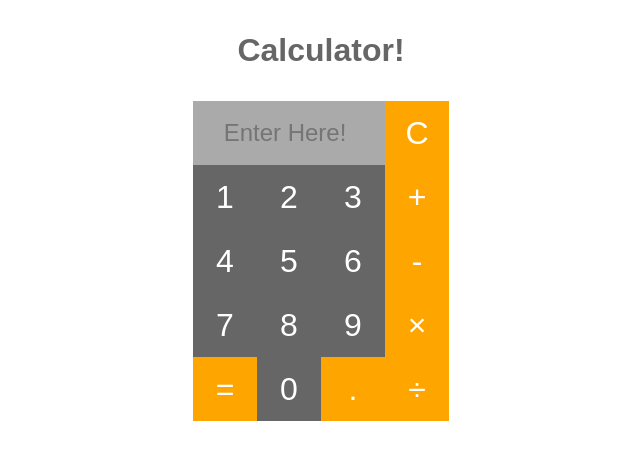
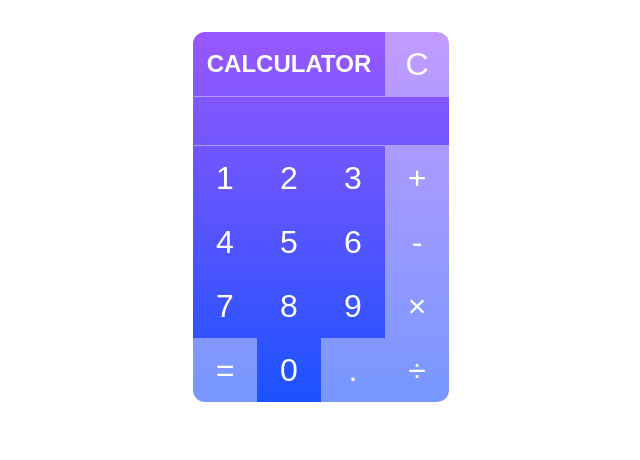
Before and after one commit to anjalipriya2526/calculator, a plain HTML site: page index.html in a window 1280 px wide. Shown: the whole page, without its empty margins (319-959 px from the left). Drawn offline with Linux system fonts and the light colour scheme.

Commit message:
Calculator v2.0

```diff
--- a/calc.js
+++ b/calc.js
@@ -1,15 +1,17 @@
 var result = document.getElementById("resultBox");
 
-function clickedNum (numValue) {
-    result.value += numValue;
+function clickedNum (passedValue) {
+    result.value += passedValue;
 }
 
 function clickedEquals() {
     if(result.value === ""){
         result.value = "0";
+    } else {
+    var resultExp = (result.value).replace(/[\u00d7]/gi, "*").replace(/[\u00f7]/gi, "/");
+    var resultNum = eval(resultExp);
+    result.value = resultNum.toString();
     }
-    var resultNum = eval(result.value);
-    result.value = resultNum.toString();
 }
 
 function clickedClear() {
--- a/index.html
+++ b/index.html
@@ -4,41 +4,41 @@
     <meta charset="utf-8">
     <meta name="viewport" content="width=device-width, initial-scale=1, shrink-to-fit=no">
     <link rel="stylesheet" href="main.css">
-
     <title>Calculate!</title>
   </head>
   <body>
-    <h1 class="heading">Calculator!</h1>
     <form>
         <table class="calcTable" border="0" cellspacing="0">
             <tr>
-                <th colspan="3">
-                <input type="text" class="resultBox" id="resultBox" placeholder="Enter Here!" value=""></th>
-                <td><button type="button" onclick="clickedClear();" class="btn btnOrange">C</button></td>
+            <td colspan="3"><h1 class="heading">CALCULATOR</h1></td>
+                <td><button type="button" onclick="clickedClear();" class="btn btnWhite">C</button></td></tr>
+            <tr>
+                <td colspan="4">
+                <input type="text" autocomplete="off" class="resultBox" id="resultBox" onblur="this.focus()" spellcheck="false" value="" autofocus></td>
             </tr>
             <tr>
             <td><button type="button" onclick="clickedNum('1');" class="btn">1</button></td>
             <td><button type="button" onclick="clickedNum('2');" class="btn">2</button></td>
             <td><button type="button" onclick="clickedNum('3');" class="btn">3</button></td>
-            <td><button type="button" onclick="clickedNum('+');" class="btn btnOrange">+</button></td>
+            <td><button type="button" onclick="clickedNum('+');" class="btn btnWhite">+</button></td>
             </tr>
             <tr>
             <td><button type="button" onclick="clickedNum('4');" class="btn">4</button></td>
             <td><button type="button" onclick="clickedNum('5');" class="btn">5</button></td>
             <td><button type="button" onclick="clickedNum('6');" class="btn">6</button></td>
-            <td><button type="button" onclick="clickedNum('-');" class="btn btnOrange">-</button></td>
+            <td><button type="button" onclick="clickedNum('-');" class="btn btnWhite">&#45;</button></td>
             </tr>
             <tr>
             <td><button type="button" onclick="clickedNum('7');" class="btn">7</button></td>
             <td><button type="button" onclick="clickedNum('8');" class="btn">8</button></td>
             <td><button type="button" onclick="clickedNum('9');" class="btn">9</button></td>
-            <td><button type="button" onclick="clickedNum('*');" class="btn btnOrange">&times;</button></td>
+            <td><button type="button" onclick="clickedNum('\u00d7');" class="btn btnWhite">&times;</button></td>
             </tr>
             <tr>
-            <td><button type="button" onclick="clickedEquals();" class="btn btnOrange">=</button></td>
+            <td><button type="button" onclick="clickedEquals();" class="btn btnWhite">=</button></td>
             <td><button type="button" onclick="clickedNum('0');" class="btn">0</button></td>
-            <td><button type="button" onclick="clickedNum('.');" class="btn btnOrange">.</button></td>
-            <td><button type="button" onclick="clickedNum('/');" class="btn btnOrange">&divide;</button></td>
+            <td><button type="button" onclick="clickedNum('.');" class="btn btnWhite">.</button></td>
+            <td><button type="button" onclick="clickedNum('\u00f7');" class="btn btnWhite">&divide;</button></td>
             </tr>
         </table>
 
--- a/main.css
+++ b/main.css
@@ -3,62 +3,66 @@
     padding: 0;
 }
 
-.heading{
+.heading {
+    cursor: default;
+    display: block;
+    width: 12rem;
+    height: 4rem;
     font-family: "Arial";
-    color: #666666;
+    font-size: 1.5rem;
+    line-height: 4rem;
+    color: white;
     text-align: center;
-    margin: 2rem 0;
 }
 
-.calcTable{
-    margin: auto;
+.calcTable {
+    border-collapse: collapse;
+    border-radius: 12px;
+    margin: 2rem auto 0;
+    background: rgba(153,88,255,1);
+    background: -webkit-linear-gradient(rgba(153,88,255,1),rgba(27,82,255,1));
+    background: -moz-linear-gradient(rgba(153,88,255,1),rgba(27,82,255,1));
+    background: -o-linear-gradient(rgba(153,88,255,1),rgba(27,82,255,1));
+    background: linear-gradient(rgba(153,88,255,1),rgba(27,82,255,1));
 }
 
-.calcTable th
-{
-    width: 12rem;
-    height: 4rem;
-}
-
-.calcTable td
-{
-    width: 4rem;
-    height: 4rem;
-}
-
-.btn{
+.btn {
+    cursor: pointer;
     height: 4rem;
     width: 4rem;
     color: white;
-    background-color: #666666;
+    font-family: "Arial";
+    background-color: rgba(255,255,255,0);
     font-size: 2rem;
     border: none;
 }
 
-.btn:hover{
-    background-color: black;
+.btn:hover {
+    background-color: rgba(255,255,255,0.6);
 }
 
-.btnOrange{
-    background-color: #ffa500;
+.btn:focus {
+    outline: none;
 }
 
-.btnOrange:hover{
-    background-color: #ff4f00;
+.btnWhite {
+    background-color: rgba(255,255,255,0.4);
 }
 
-.resultBox{
-    height: 4rem;
-    width: 11.5rem;
-    background-color: #aaaaaa;
-    border: none;
-    font-size: 2rem;
+.resultBox {
+    height: 3rem;
+    width: 15.5rem;
+    background-color: rgba(255,255,255,0);
+    font-size: 1.5rem;
     color: white;
+    font-family: "Arial";
     text-align: right;
     padding-right: 0.5rem;
+    border: none;
+    border-top: solid 1px rgba(255,255,255,0.4);
+    border-bottom: solid 1px rgba(255,255,255,0.4);
 }
 
-.resultBox:placeholder-shown{
-    font-size: 1.5rem;
-    text-align: center;
+.resultBox:focus {
+    outline: none;
 }
```
